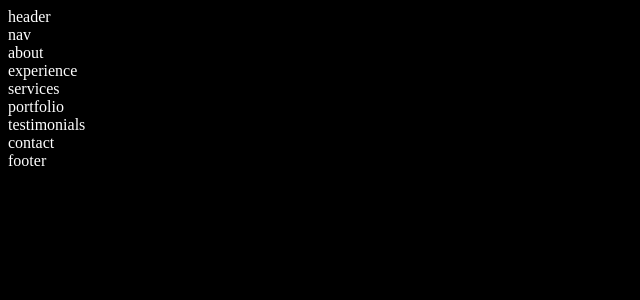
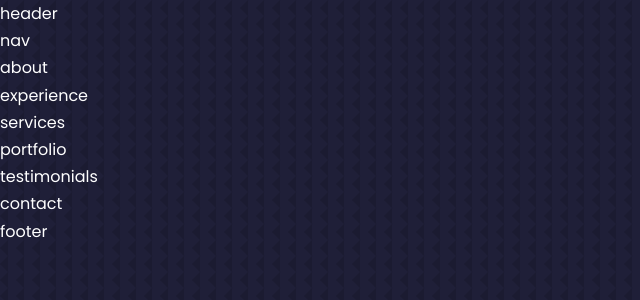
Before and after one commit to prajjwalkumar17/Portfolio, a React (Create React App) app: page / in a window 1280 px wide. Shown: the top 300 px of the page, without its empty margins (0-640 px from the left). Built offline with nearby package versions, Linux system fonts and the light colour scheme.

Commit message:
done wid global css

```diff
--- a/src/index.css
+++ b/src/index.css
@@ -1,6 +1,123 @@
 /** @format */
+@import url("https://fonts.googleapis.com/css2?family=Poppins:wght@300;400;500;600&display=swap");
 
+* {
+  margin: 0;
+  padding: 0;
+  border: 0;
+  outline: 0;
+  box-sizing: border-box;
+  list-style: none;
+  text-decoration: none;
+}
+
+:root {
+  --color-bg: #1f1f38;
+  --color-bg-variant: #2c2c6c;
+  --color-primary: #4db5ff;
+  --color-primary-variant: rgba(77, 181, 255, 0.4);
+  --color-white: #fff;
+  --color-light: rgba(255, 255, 255, 0.6);
+
+  --transition: all 400ms ease;
+
+  --container-width-lg: 75%;
+  --container-width-md: 86%;
+  --container-width-sm: 90%;
+}
+html {
+  scroll-behavior: smooth;
+}
+::-webkit-scrollbar {
+  display: none;
+}
 body {
-  background: black;
-  color: white;
+  font-family: "Poppins", sans-serif;
+  background: var(--color-bg);
+  color: var(--color-white);
+  line-height: 1.7;
+  background-image: url(../src/assets/bg-texture.png);
 }
+
+/* ============== General style =============*/
+.container {
+  width: var(--container-width-lg);
+  margin: 0 auto;
+}
+h1,
+h2,
+h3,
+h4,
+h5 {
+  font-weight: 500;
+}
+h1 {
+  font: size 2.5rem;
+}
+section {
+  margin-top: 8rem;
+}
+section > h2,
+section > h5 {
+  text-align: center;
+  color: var(--color-light);
+}
+
+section > h2 {
+  color: var(--color-primary);
+  margin-bottom: 3rem;
+}
+.text-light {
+  color: var(--color-light);
+}
+
+a {
+  color: var(--color-primary);
+  transition: var(--transition);
+}
+a:hover {
+  color: var(--color-white);
+}
+.btn {
+  width: max-content;
+  display: inline-block;
+  color: var(--color-primary);
+  padding: 0.75rem, 1.2rem;
+  border-radius: 0.4rem;
+  cursor: pointer;
+  border: 1px solid var(--color-primary);
+  transition: var(--transition);
+}
+.btn:hover {
+  background: var(--color-white);
+  color: var(--color-bg);
+  border-color: transparent;
+}
+.btn-primary {
+  background-color: var(--color-primary);
+  color: var(--color-bg);
+}
+img {
+  display: block;
+  width: 100%;
+  object-fit: cover;
+}
+
+/*===================Media que (Medium devices)=============*/
+@media screen and (max-width: 1024px) {
+  .container {
+    width: var(--container-width-md);
+  }
+  section {
+    margin-top: 6rem;
+  }
+}
+/*===================Media que (Small devices)=============*/
+@media screen and (max-width: 600px) {
+  .container {
+    width: var(--container-width-sm);
+  }
+  section > h2 {
+    margin-bottom: 2rem;
+  }
+}
```
